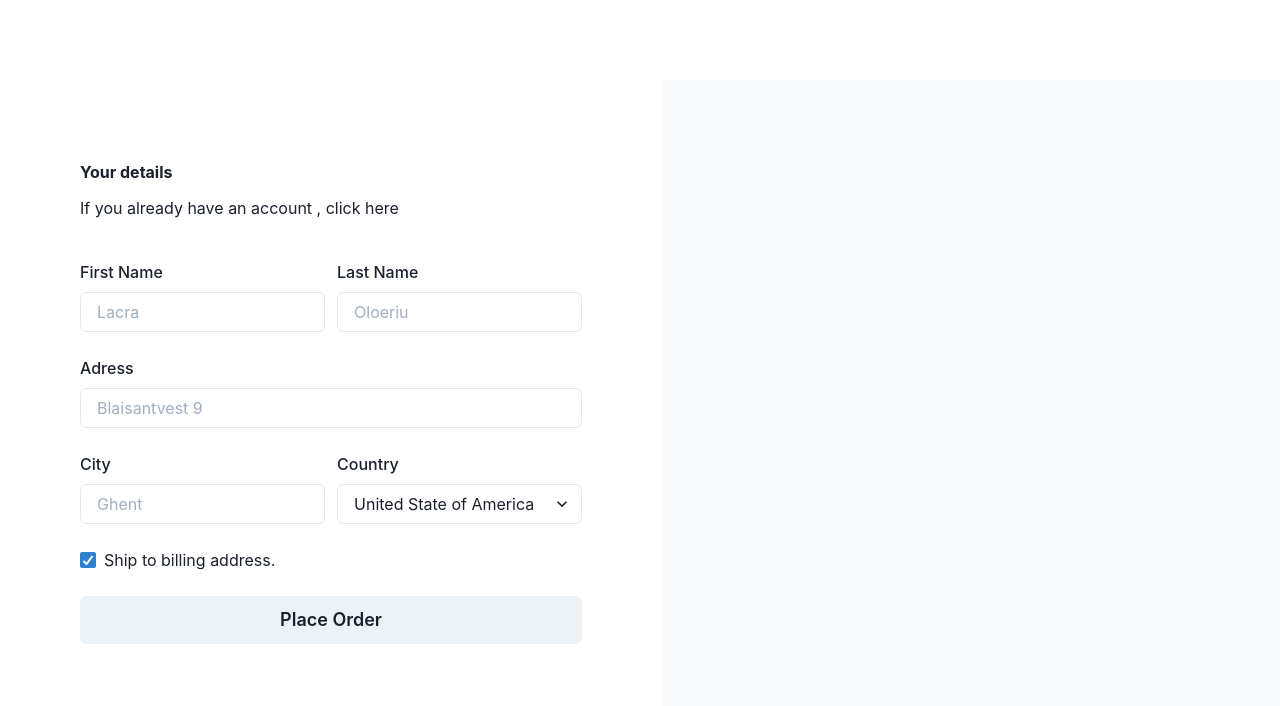
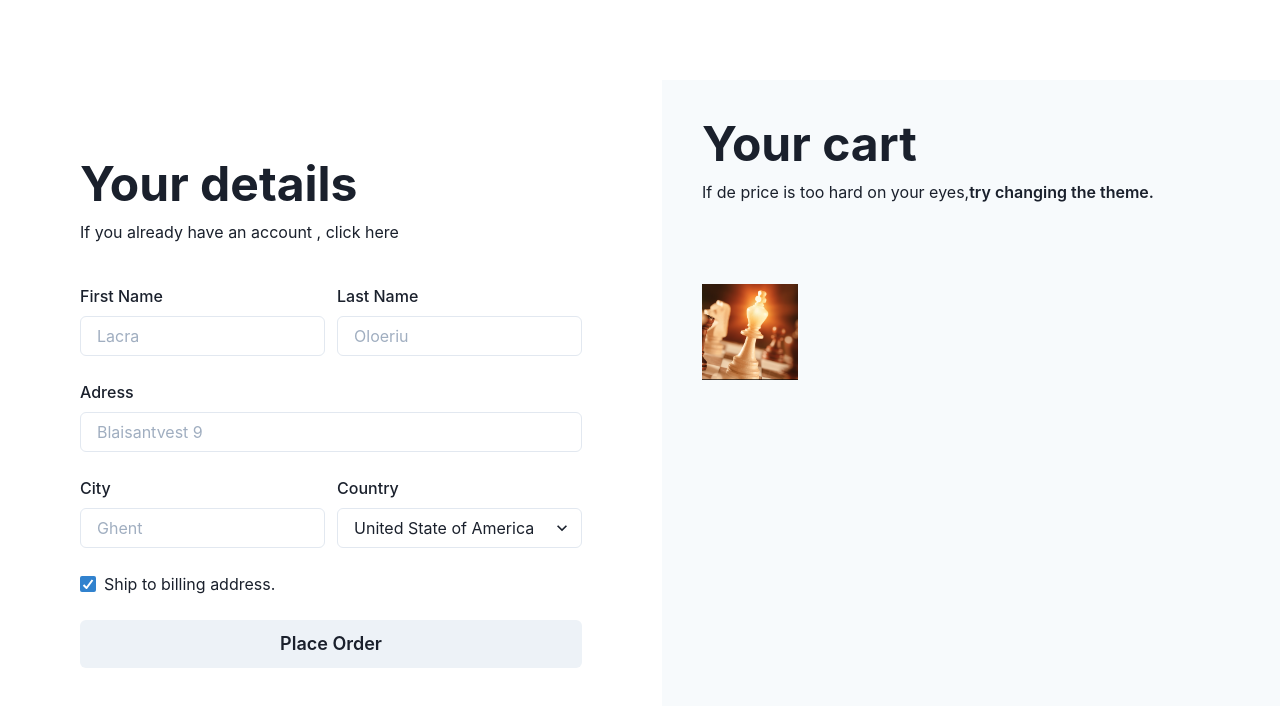
Before and after one commit to lacra-oloeriu/chakra-curs-ts, a React (Create React App) app: page / in a window 1280 px wide. Shown: the top 706 px of the page. Built offline with nearby package versions, Linux system fonts and the light colour scheme.

Commit message:
starting to create de cart component

```diff
--- a/src/cart.tsx
+++ b/src/cart.tsx
@@ -1,4 +1,13 @@
-import { VStack } from "@chakra-ui/react";
+import { AspectRatio } from "@chakra-ui/react";
+import {
+  Heading,
+  VStack,
+  Text,
+  Button,
+  HStack,
+  Image,
+  Input,
+} from "@chakra-ui/react";
 
 const Cart = () => {
   return (
@@ -9,7 +18,22 @@ const Cart = () => {
       spacing={10}
       alignItems="flex-start"
       bg="gray.50"
-    ></VStack>
+    >
+      <VStack alignItems="flex-start" spacing={3}>
+        <Heading size="2xl">Your cart</Heading>
+        <Text>
+          If de price is too hard on your eyes,{""}
+          <Button variant="link" colorScheme="black">
+            try changing the theme.
+          </Button>
+        </Text>
+      </VStack>
+      <HStack spacing={6} alignItems="center" w="full" />
+      <AspectRatio ratio={1} w={24}>
+        <Image src={require('./images/logo-chessout.png')} alt="My logo" />
+      </AspectRatio>
+
+    </VStack>
   );
 };
 
--- a/src/details.tsx
+++ b/src/details.tsx
@@ -17,7 +17,7 @@ const Details = () => {
   return (
     <VStack w="full" h="full" p={20} spacing={10} alignItems="flex-start">
       <VStack spacing={3} alignItems="flex-start">
-        <Heading size="2x1"> Your details</Heading>
+        <Heading size="2xl"> Your details</Heading>
         <Text> If you already have an account , click here </Text>
       </VStack>
       <SimpleGrid columns={2} columnGap={3} rowGap={6} w="full">
```
Also changed, not shown: src/images/logo-chessout.png (added).
